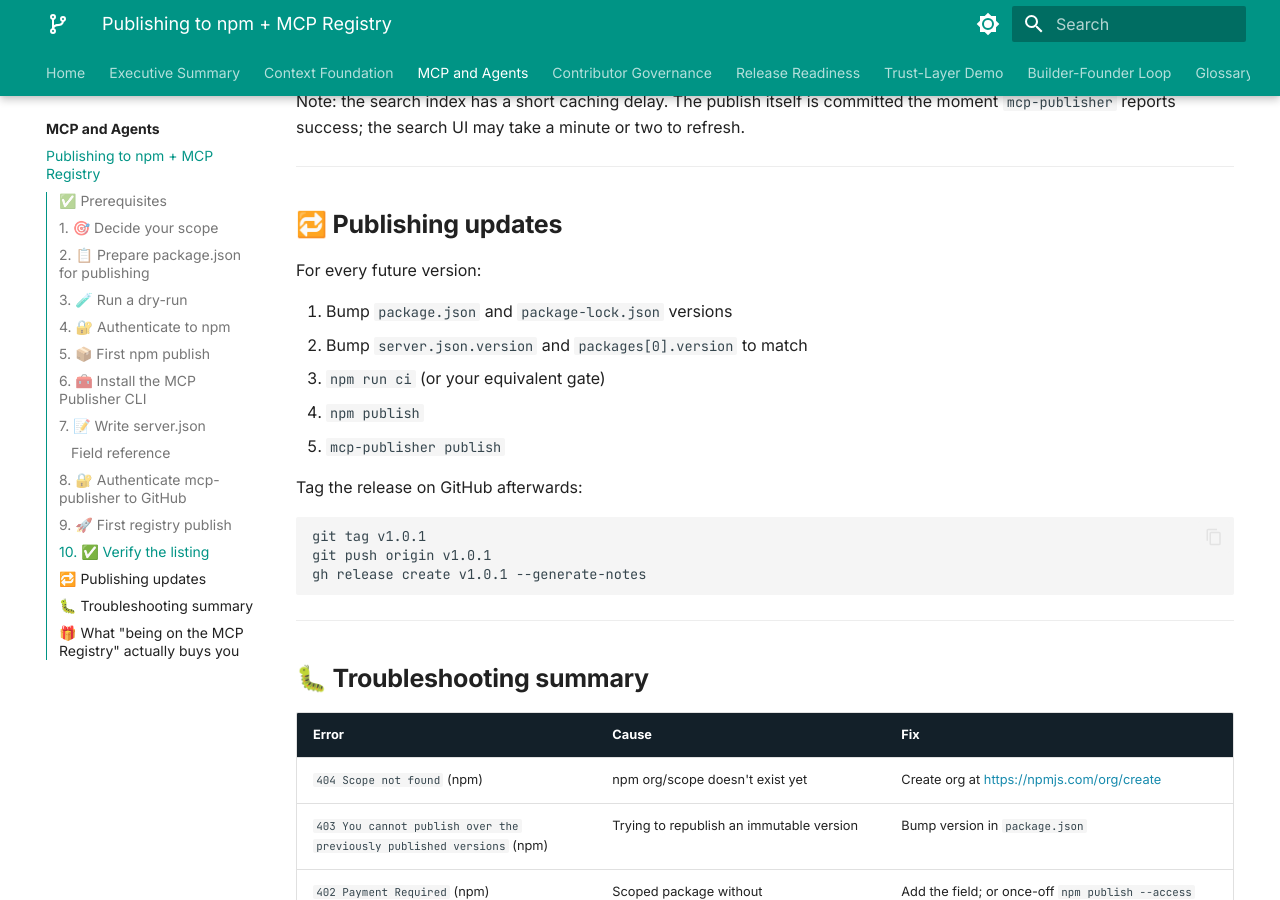
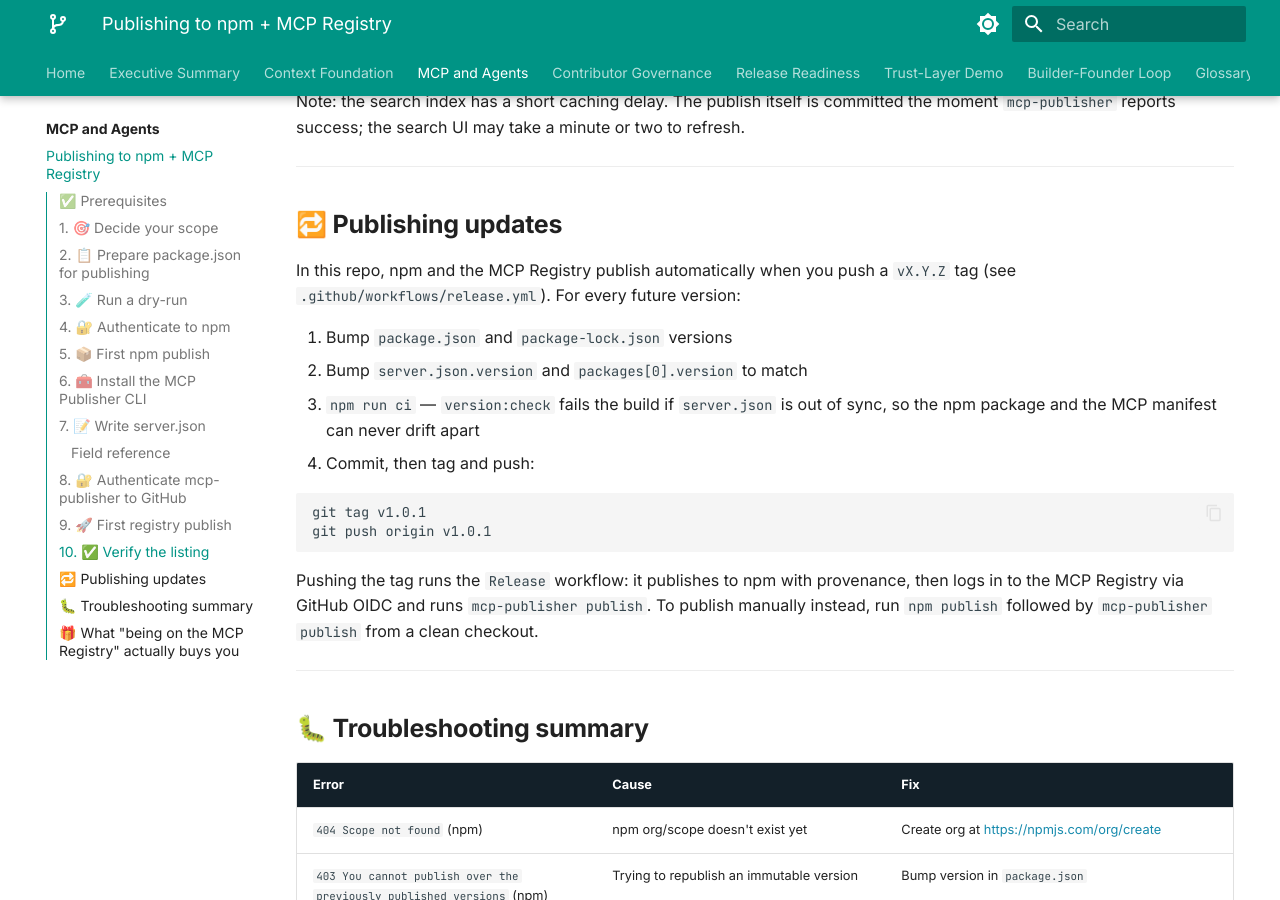
Before and after one commit to BASHBOP/otito, an MkDocs documentation site: the page built from docs/02-mcp-agent-workflows/publishing.md, in a window 1280 px wide and 900 px high, scrolled down 6221 px. Built offline with MkDocs 1.6.1 and Material for MkDocs 9.7.7, drawn with Linux system fonts in a browser that asks for light colours.

Commit message:
chore: keep MCP registry publish in lockstep with npm
- version:check now validates server.json version + packages[] against
  package.json, so the MCP manifest can't silently drift on a bump
- release.yml adds a publish-mcp job (GitHub OIDC) that runs after the
  npm publish and submits server.json via mcp-publisher
- document the tag-triggered npm + MCP Registry automation

````diff
--- a/docs/02-mcp-agent-workflows/publishing.md
+++ b/docs/02-mcp-agent-workflows/publishing.md
@@ -300,21 +300,24 @@
 
 ## 🔁 Publishing updates
 
-For every future version:
+In this repo, npm and the MCP Registry publish automatically when you push a
+`vX.Y.Z` tag (see `.github/workflows/release.yml`). For every future version:
 
 1. Bump `package.json` and `package-lock.json` versions
 2. Bump `server.json.version` and `packages[0].version` to match
-3. `npm run ci` (or your equivalent gate)
-4. `npm publish`
-5. `mcp-publisher publish`
-
-Tag the release on GitHub afterwards:
+3. `npm run ci` — `version:check` fails the build if `server.json` is out of
+   sync, so the npm package and the MCP manifest can never drift apart
+4. Commit, then tag and push:
 
 ```bash
 git tag v1.0.1
 git push origin v1.0.1
-gh release create v1.0.1 --generate-notes
 ```
+
+Pushing the tag runs the `Release` workflow: it publishes to npm with
+provenance, then logs in to the MCP Registry via GitHub OIDC and runs
+`mcp-publisher publish`. To publish manually instead, run `npm publish`
+followed by `mcp-publisher publish` from a clean checkout.
 
 ---
 
````
Also changed, not shown: 2 other files.
